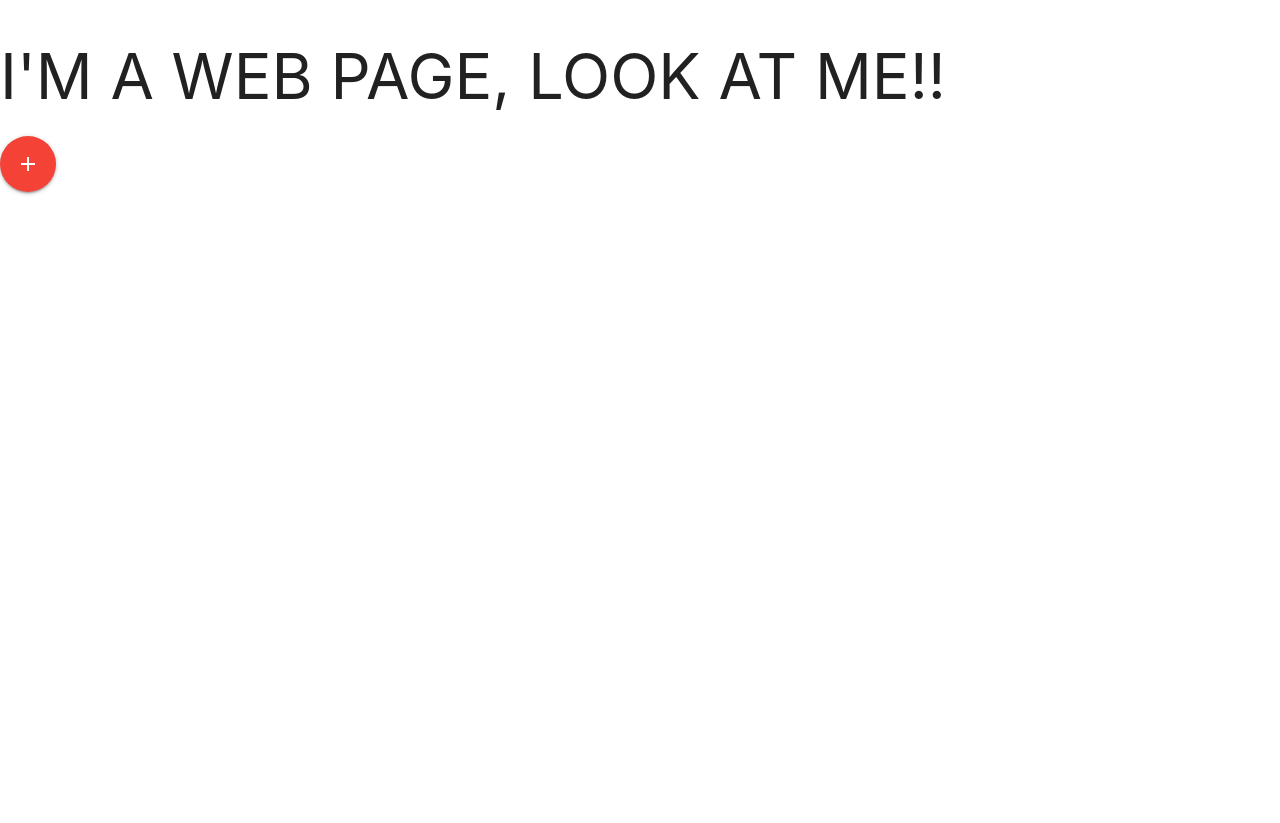
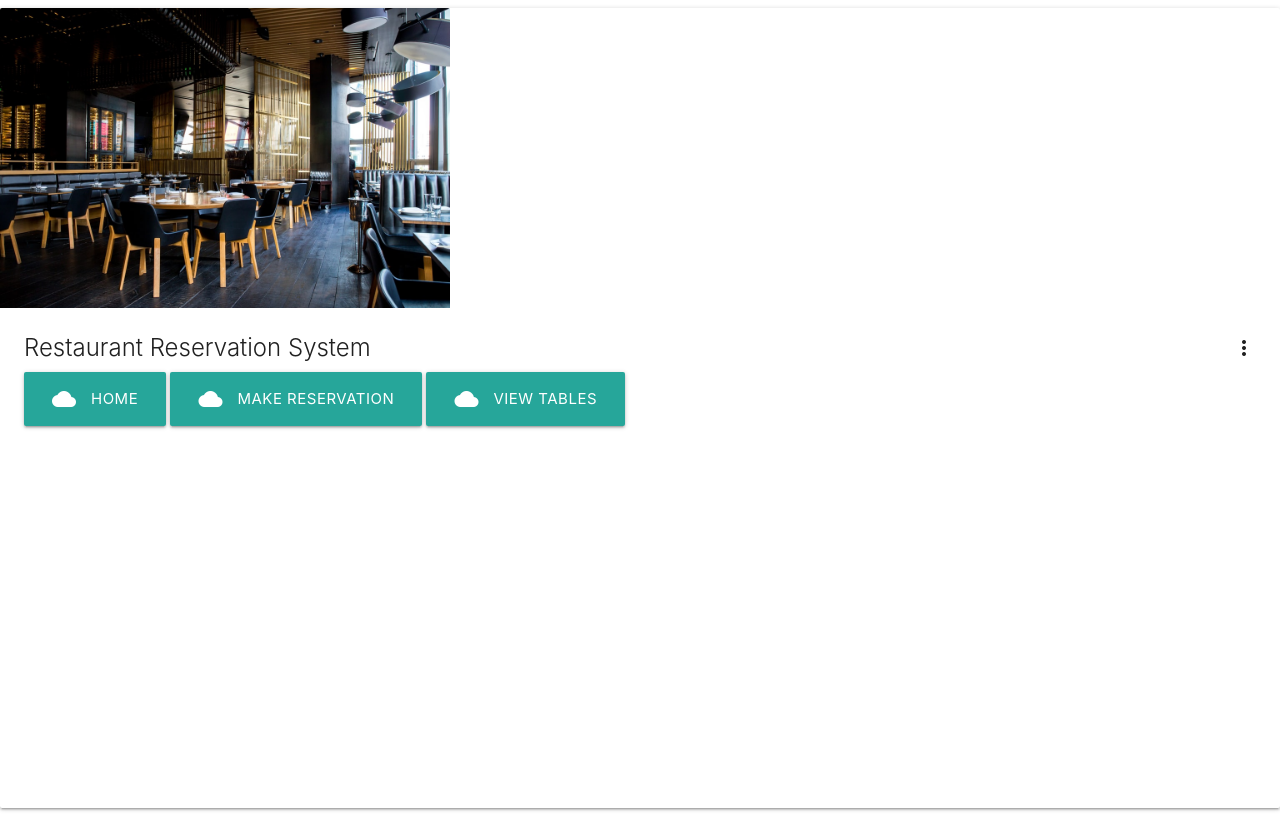
Before and after one commit to Xisifer/Activity-HotRestaurant, a plain HTML site: page index.html in a window 1280 px wide. Before the commit the page ends 800 px from the top, so only its background shows below. Drawn offline with nearby package versions, Linux system fonts and the light colour scheme.

Commit message:
updating for most recent changes

```diff
--- a/index.html
+++ b/index.html
@@ -6,11 +6,37 @@
     <link href="https://fonts.googleapis.com/icon?family=Material+Icons" rel="stylesheet">
     <link rel="stylesheet" href="css/reset.css">
     <link rel="stylesheet" href="https://cdnjs.cloudflare.com/ajax/libs/materialize/1.0.0/css/materialize.min.css">
+    <link rel="stylesheet" href="css/index.css">
 </head>
 </head>
 <body>
-    <h1>I'M A WEB PAGE, LOOK AT ME!!</h1>
-    <a class="btn-floating btn-large waves-effect waves-light red"><i class="material-icons">add</i></a>
+
+
+    <!--CARD-->
+  <div class="card">
+        <div class="card-image waves-effect waves-block waves-light">
+          <img class="activator" src="images/restaurant.jpeg">
+        </div>
+        <div class="card-content">
+          <span class="card-title activator grey-text text-darken-4">Restaurant Reservation System<i class="material-icons right">more_vert</i></span>
+          <p><a class="waves-effect waves-light btn-large"><i class="material-icons left">cloud</i>Home</a>
+            <a class="waves-effect waves-light btn-large"><i class="material-icons left">cloud</i>Make Reservation</a>
+            <a class="waves-effect waves-light btn-large"><i class="material-icons left">cloud</i>View Tables</a></p>
+        </div>
+        <div class="card-reveal">
+          <span class="card-title grey-text text-darken-4">Restaurant Reservation System<i class="material-icons right">close</i></span>
+          <p>Use this application to save yourself a spot for dinner with us tonight!</p>
+        </div>
+    </div>
+
+
+
+    <!--BUTTONS-->
+
+
+
+
+
 
     <script type="text/javascript" src="js/materialize.min.js"></script>
     <!-- Compiled and minified JavaScript -->
--- a/index.js
+++ b/index.js
@@ -1 +1,5 @@
 M.AutoInit();
+
+$(document).ready(function(){
+    $('.sidenav').sidenav();
+  });
```
Also changed, not shown: images/restaurant.jpeg (added).
